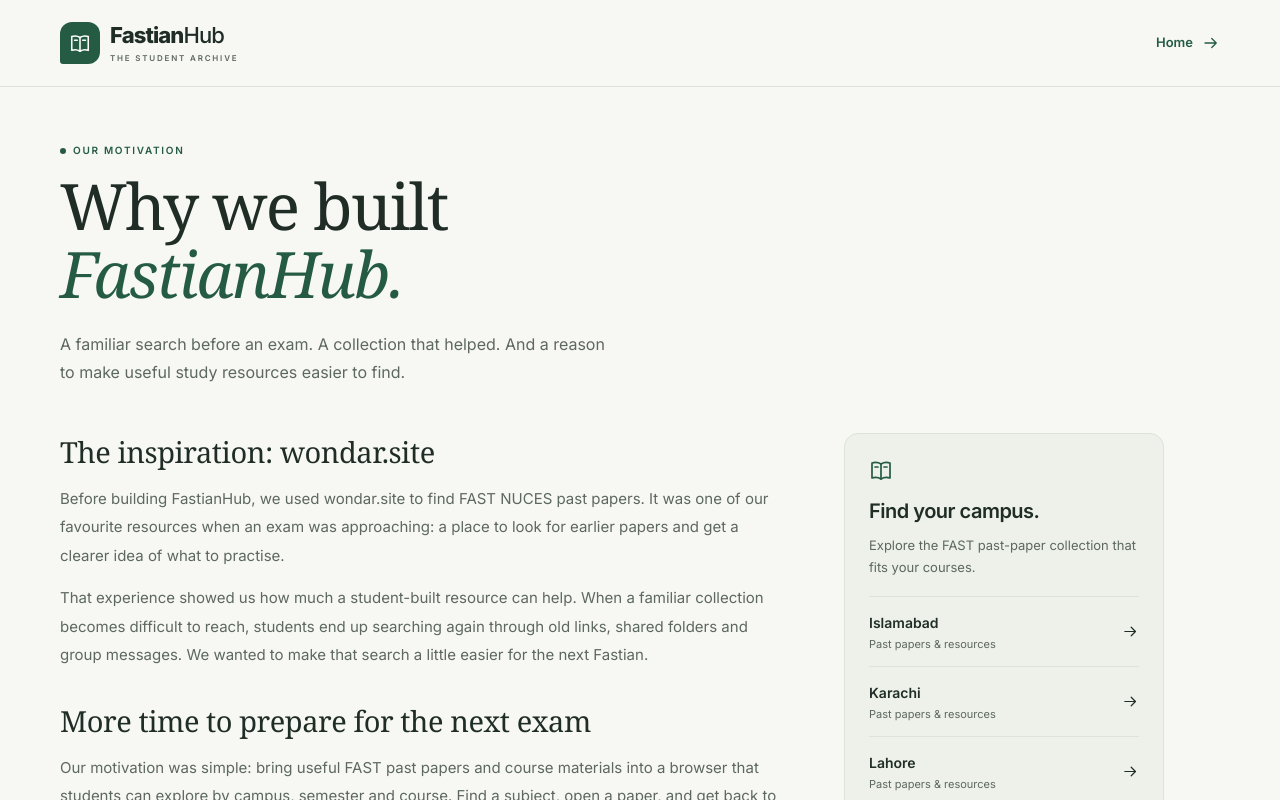
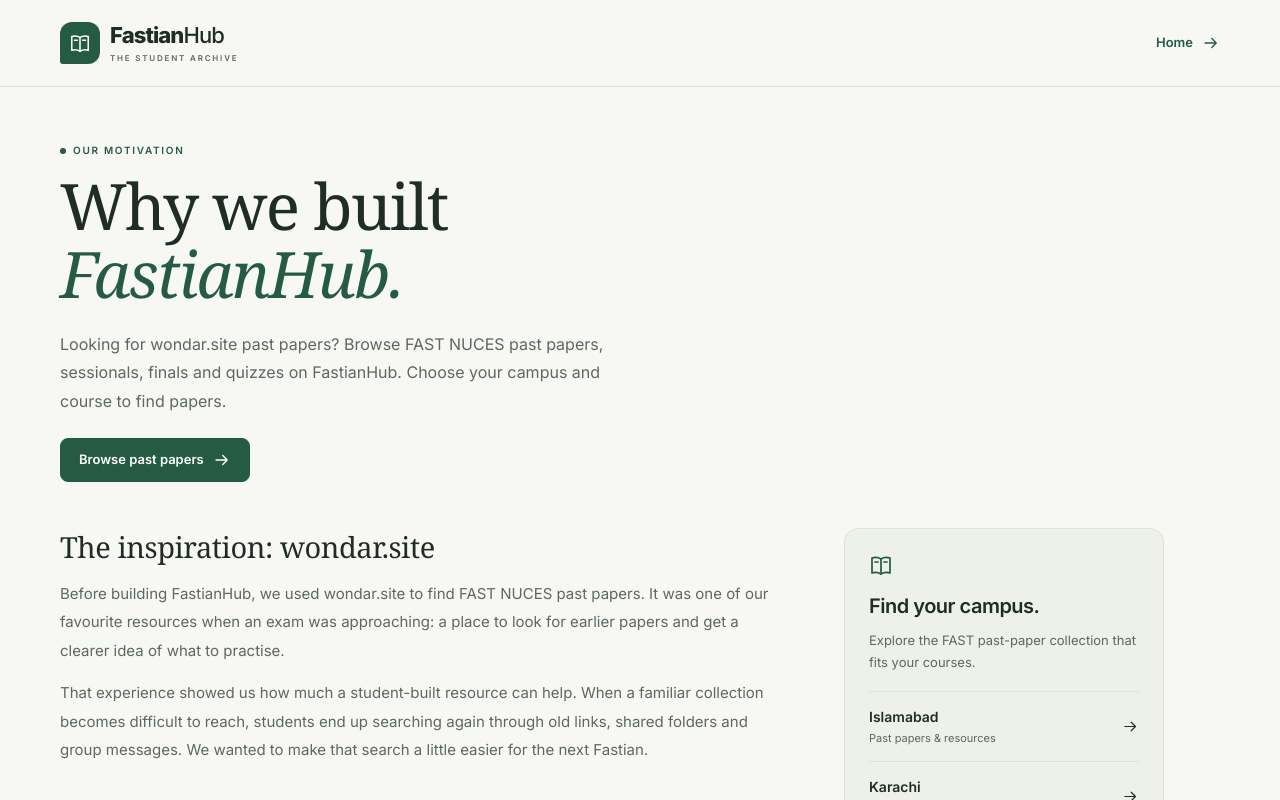
Before and after one commit to abdulahadmalik1/fastianhub, a Next.js app: page /motivation in a window 1280 px wide. Shown: the top 800 px of the page. Built offline with nearby package versions, Linux system fonts and the light colour scheme.

Commit message:
Clarify motivation page introduction and add browse action

```diff
--- a/app/globals.css
+++ b/app/globals.css
@@ -181,7 +181,7 @@ h1 em { color: var(--accent); font-weight: 400; }
 .story-copy p + p { margin-top: 14px; }
 .story-copy p a { color: var(--accent); text-decoration: underline; text-underline-offset: 3px; }
 .story-welcome { padding-top: 28px; border-top: 1px solid var(--line); }
-.story-welcome .primary-button { margin-top: 22px; }
+.story-intro .primary-button, .story-welcome .primary-button { margin-top: 22px; }
 .story-campus-panel { padding: 24px; border: 1px solid var(--line); border-radius: 14px; background: var(--raised); }
 .story-campus-panel .community-icon { display: inline-flex; color: var(--accent); margin-bottom: 14px; }
 .story-campus-panel h2 { font-size: 20px; font-weight: 600; letter-spacing: -.5px; }
--- a/app/motivation/page.tsx
+++ b/app/motivation/page.tsx
@@ -6,7 +6,7 @@ import { pageMetadata } from '@/lib/seo';
 import { SITE_NAME, SITE_URL } from '@/lib/site-config';
 
 const title = 'Our Story: wondar.site & FAST Past Papers | FastianHub';
-const description = 'Why we built FastianHub after using wondar.site for FAST NUCES past papers. Find campus resources for sessionals, final exams, quizzes and study preparation.';
+const description = 'Looking for wondar.site past papers? Browse FAST NUCES past papers, sessionals, finals and quizzes on FastianHub. Choose your campus and course to find papers.';
 const url = `${SITE_URL}/motivation`;
 
 export const metadata = pageMetadata(title, description, '/motivation');
@@ -33,7 +33,8 @@ export default function MotivationPage() {
       <section className="story-intro" aria-labelledby="story-title">
         <p className="eyebrow"><span /> OUR MOTIVATION</p>
         <h1 id="story-title">Why we built<br /><em>FastianHub.</em></h1>
-        <p className="story-lead">A familiar search before an exam. A collection that helped. And a reason to make useful study resources easier to find.</p>
+        <p className="story-lead">{description}</p>
+        <Link href="/" className="primary-button">Browse past papers <Icon name="arrow" size={18} /></Link>
       </section>
       <div className="story-layout">
         <article className="story-copy" aria-label="The story behind FastianHub">
```
